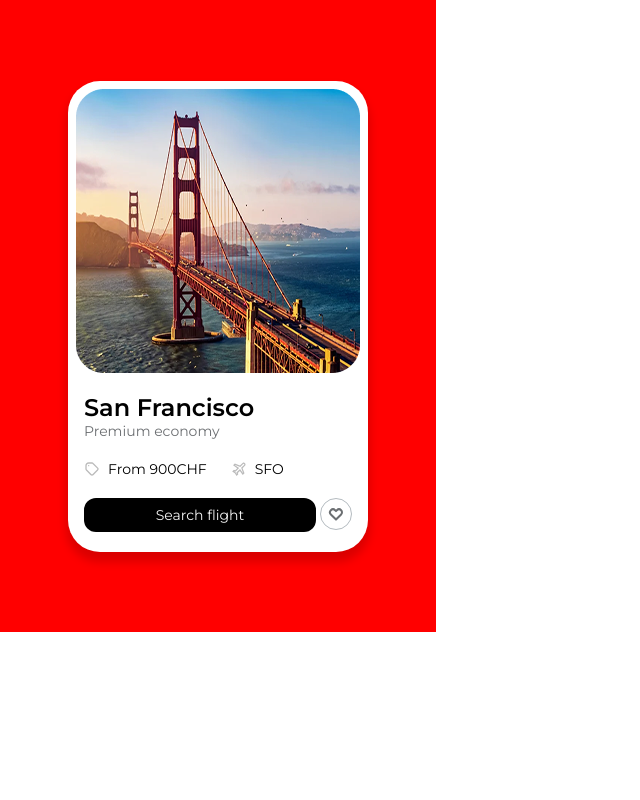
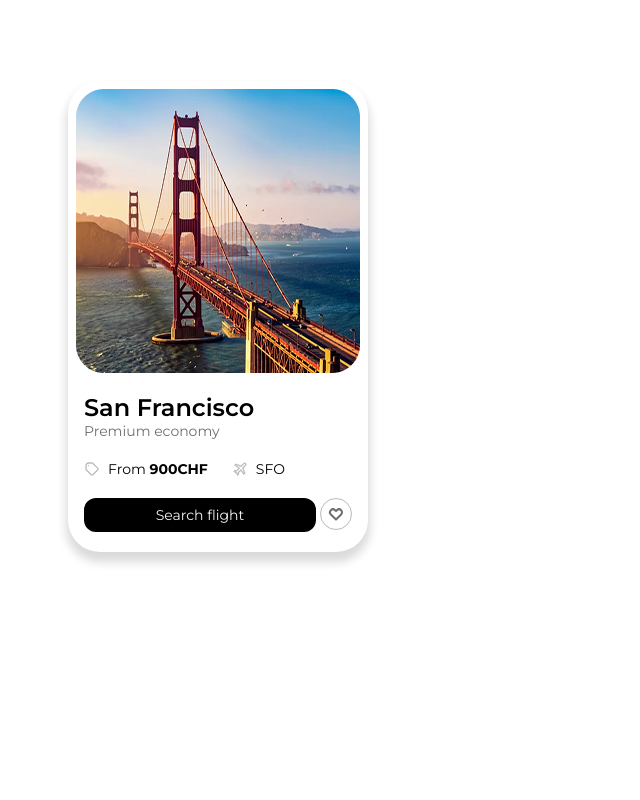
Before and after one commit to GuillaumeMonnard/evaluation-continue, a website built with Parcel: page src/index.html in a window 1280 px wide. Shown: the top 800 px of the page, without its empty margins (0-640 px from the left). Built offline with nearby package versions, Linux system fonts and the light colour scheme; a web font is replaced by a local one.

Commit message:
background white et strong dans le html

```diff
--- a/src/index.html
+++ b/src/index.html
@@ -36,7 +36,7 @@
                   fill="#BBBBBB"
                 />
               </svg>
-              <p class="card-information">From 900CHF</p>
+              <p class="card-information">From <strong>900CHF</strong></p>
             </div>
             <div class="airport-container">
               <svg
--- a/src/scss/main.scss
+++ b/src/scss/main.scss
@@ -17,5 +17,4 @@
 #semaine-2 {
   width: 436px;
   height: 632px;
-  background-color: red;
 }
```
